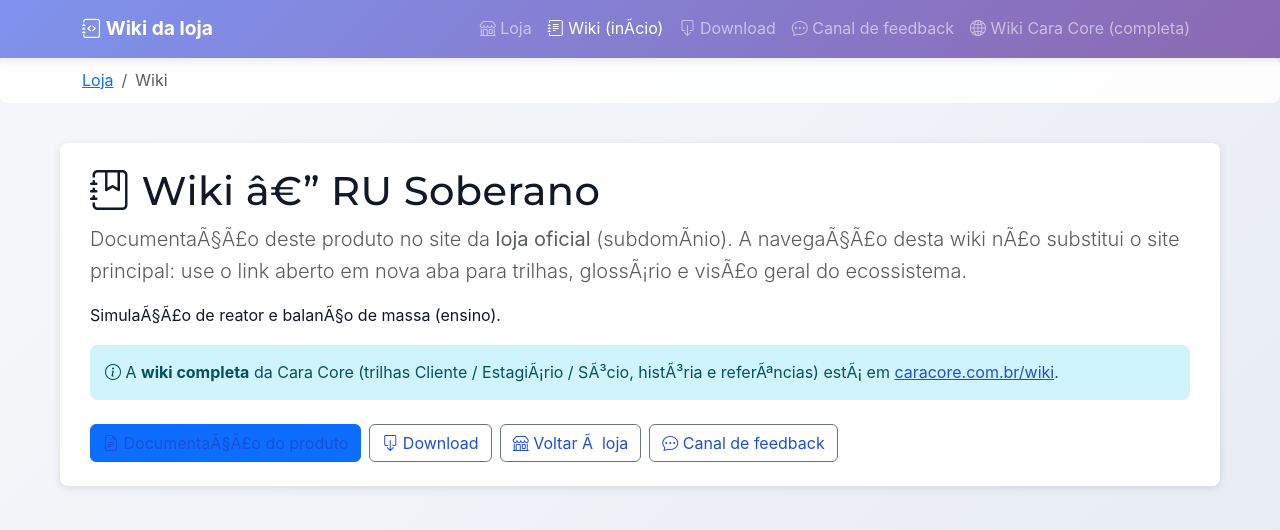
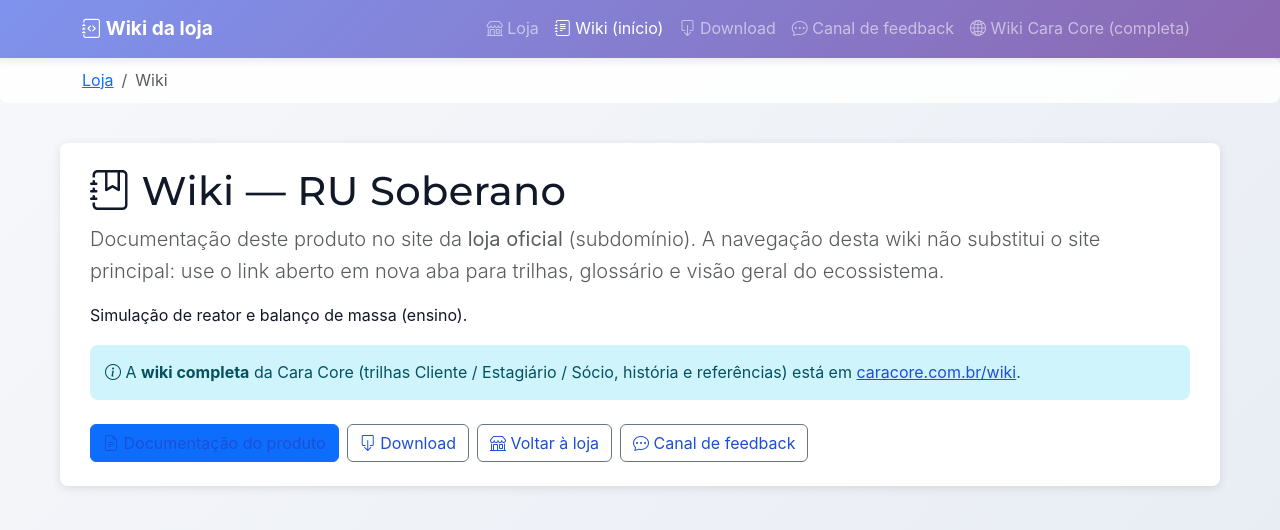
Before and after one commit to chmulato/caracore-ru-releases, a plain HTML site: page docs/wiki/index.html in a window 1280 px wide. Drawn offline with nearby package versions, Linux system fonts and the light colour scheme.

Commit message:
fix: correct encoding issues and update text for clarity in wiki and index pages

```diff
--- a/docs/wiki/index.html
+++ b/docs/wiki/index.html
@@ -3,8 +3,8 @@
 <head>
     <meta charset="UTF-8">
     <meta name="viewport" content="width=device-width, initial-scale=1.0">
-    <title>Wiki â€” RU Soberano | Loja oficial Cara Core</title>
-    <meta name="description" content="Wiki do produto RU Soberano nesta loja (subdomÃ­nio). DocumentaÃ§Ã£o e links permanecem no ambiente da loja; ecossistema completo em caracore.com.br/wiki.">
+    <title>Wiki — RU Soberano | Loja oficial Cara Core</title>
+    <meta name="description" content="Wiki do produto RU Soberano nesta loja (subdomínio). Documentação e links permanecem no ambiente da loja; ecossistema completo em caracore.com.br/wiki.">
     <link href="https://cdn.jsdelivr.net/npm/bootstrap@5.3.3/dist/css/bootstrap.min.css" rel="stylesheet">
     <link rel="stylesheet" href="https://cdn.jsdelivr.net/npm/bootstrap-icons@1.11.3/font/bootstrap-icons.min.css">
     <link rel="stylesheet" href="assets/css/wiki.css">
@@ -21,7 +21,7 @@
             <div class="collapse navbar-collapse" id="navbarWiki">
                 <ul class="navbar-nav ms-auto">
                     <li class="nav-item"><a class="nav-link" href="../index.html"><i class="bi bi-shop"></i> Loja</a></li>
-                    <li class="nav-item"><a class="nav-link active" href="index.html" aria-current="page"><i class="bi bi-journal-text"></i> Wiki (inÃ­cio)</a></li>
+                    <li class="nav-item"><a class="nav-link active" href="index.html" aria-current="page"><i class="bi bi-journal-text"></i> Wiki (início)</a></li>
                     <li class="nav-item"><a class="nav-link" href="../download.html"><i class="bi bi-box-arrow-down"></i> Download</a></li>
                     <li class="nav-item"><a class="nav-link" href="../canal-feedback.html"><i class="bi bi-chat-dots"></i> Canal de feedback</a></li>
                     <li class="nav-item"><a class="nav-link" href="https://caracore.com.br/wiki/" target="_blank" rel="noopener"><i class="bi bi-globe2"></i> Wiki Cara Core (completa)</a></li>
@@ -41,16 +41,16 @@
     </div>
     <div class="wiki-container">
         <div class="wiki-content py-4">
-            <h1><i class="bi bi-journal-bookmark"></i> Wiki â€” RU Soberano</h1>
-            <p class="lead text-muted">DocumentaÃ§Ã£o deste produto no site da <strong>loja oficial</strong> (subdomÃ­nio). A navegaÃ§Ã£o desta wiki nÃ£o substitui o site principal: use o link aberto em nova aba para trilhas, glossÃ¡rio e visÃ£o geral do ecossistema.</p>
-            <p>SimulaÃ§Ã£o de reator e balanÃ§o de massa (ensino).</p>
+            <h1><i class="bi bi-journal-bookmark"></i> Wiki — RU Soberano</h1>
+            <p class="lead text-muted">Documentação deste produto no site da <strong>loja oficial</strong> (subdomínio). A navegação desta wiki não substitui o site principal: use o link aberto em nova aba para trilhas, glossário e visão geral do ecossistema.</p>
+            <p>Simulação de reator e balanço de massa (ensino).</p>
             <div class="alert alert-info mt-3" role="note">
-                <i class="bi bi-info-circle"></i> A <strong>wiki completa</strong> da Cara Core (trilhas Cliente / EstagiÃ¡rio / SÃ³cio, histÃ³ria e referÃªncias) estÃ¡ em <a href="https://caracore.com.br/wiki/" target="_blank" rel="noopener">caracore.com.br/wiki</a>.
+                <i class="bi bi-info-circle"></i> A <strong>wiki completa</strong> da Cara Core (trilhas Cliente / Estagiário / Sócio, história e referências) está em <a href="https://caracore.com.br/wiki/" target="_blank" rel="noopener">caracore.com.br/wiki</a>.
             </div>
             <div class="d-flex flex-wrap gap-2 mt-4">
-                <a class="btn btn-primary" href="projeto-ru.html"><i class="bi bi-file-earmark-text"></i> DocumentaÃ§Ã£o do produto</a>
+                <a class="btn btn-primary" href="projeto-ru.html"><i class="bi bi-file-earmark-text"></i> Documentação do produto</a>
                 <a class="btn btn-outline-secondary" href="../download.html"><i class="bi bi-box-arrow-down"></i> Download</a>
-                <a class="btn btn-outline-secondary" href="../index.html"><i class="bi bi-shop"></i> Voltar Ã  loja</a>
+                <a class="btn btn-outline-secondary" href="../index.html"><i class="bi bi-shop"></i> Voltar à loja</a>
                 <a class="btn btn-outline-secondary" href="../canal-feedback.html"><i class="bi bi-chat-dots"></i> Canal de feedback</a>
             </div>
         </div>
```
Also changed, not shown: docs/index.html (+5 -1 lines).
